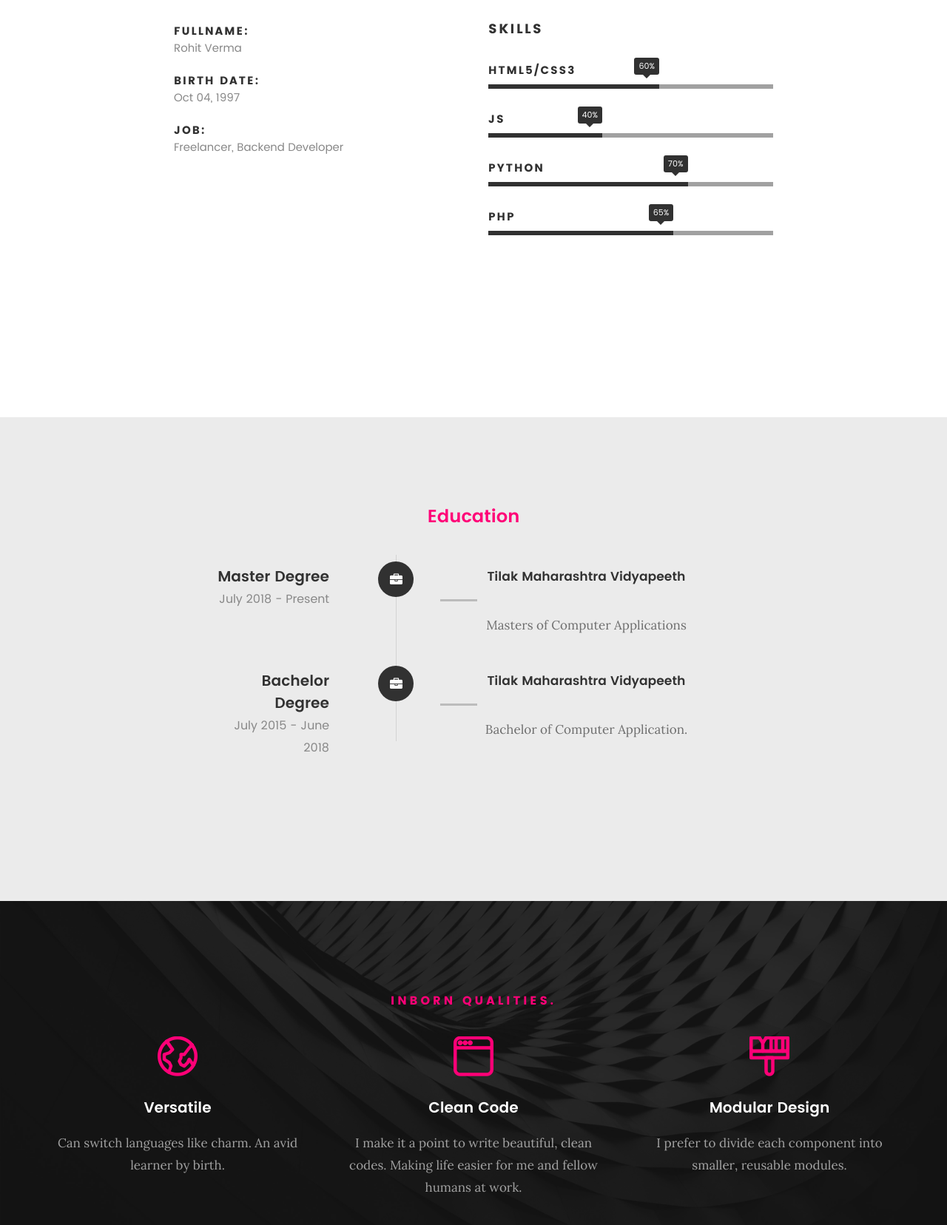
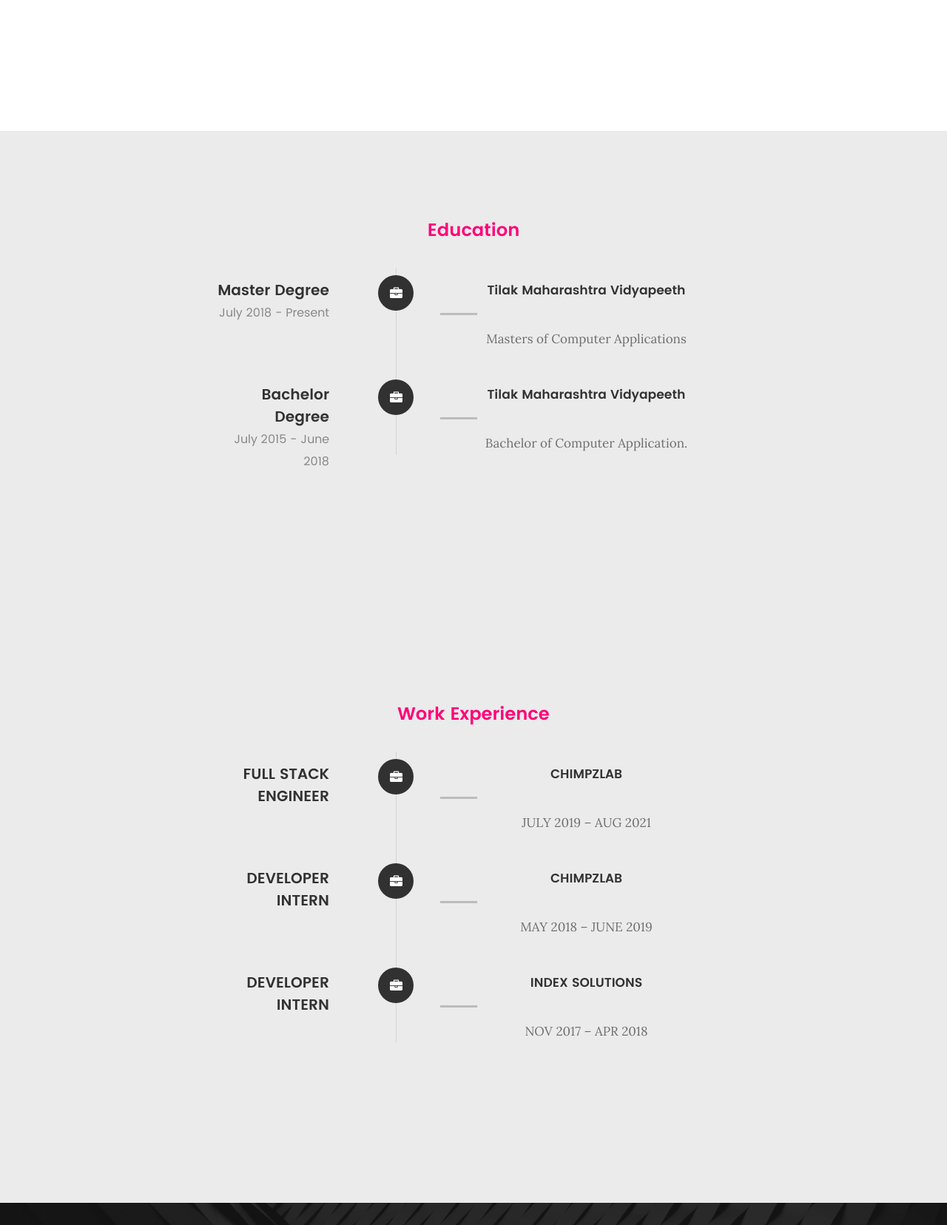
Before and after one commit to rohitvermatech/me, a plain HTML site: page index.html in a window 1280 px wide. Shown: the part 1253-2909 px from the top of the page at 74% size. Drawn offline with Linux system fonts and the light colour scheme; files whose address does not match are found by name.

Commit message:
Add files via upload

```diff
--- a/index.html
+++ b/index.html
@@ -24,19 +24,19 @@ Chatbots and AI-based Sales assistants, Social Media Automation, and Web Develop
 
 
 	<!-- FB OG:Graph -->
-	<meta property="og:url" content="http://rohitverma.webfactory.tech/" />
+	<meta property="og:url" content="https://rohitverma.tech" />
 	<meta property="og:type" content="website" />
 	<meta property="og:title" content="Rohit Verma" />
 	<meta property="og:description" content="Creating awesome projects: Web and Automation" />
 
 	<!-- Global site tag (gtag.js) - Google Analytics -->
-	<script async src="https://www.googletagmanager.com/gtag/js?id=UA-167995781-2"></script>
+	<script async src="https://www.googletagmanager.com/gtag/js?id=UA-129196939-1"></script>
 	<script>
 		window.dataLayer = window.dataLayer || [];
 		function gtag() { dataLayer.push(arguments); }
 		gtag('js', new Date());
 
-		gtag('config', 'UA-167995781-2');
+		gtag('config', 'UA-129196939-1');
 	</script>
 
 
@@ -45,7 +45,7 @@ Chatbots and AI-based Sales assistants, Social Media Automation, and Web Develop
         { "@context" : "http://schema.org",
           "@type" : "Person",
           "name" : "Rohit Verma",
-          "email": "rohitverma.tech@gmail.com",
+          "email": "rohitisnotrohit@gmail.com",
           "jobTitle" : "Programmer",
           "birthPlace" : "Mumbai",
           "description": "Full stack developer currently working on AI, Automation and Web development.",
@@ -53,7 +53,7 @@ Chatbots and AI-based Sales assistants, Social Media Automation, and Web Develop
           "sameAs" : [ "https://www.facebook.com/rohitverma.tech",
               "https://www.linkedin.com/in/rohitvermatech/",
               "https://twitter.com/rohitvermatech",
-              "https://www.instagram.com/__.rohitverma.__/",
+              "https://www.instagram.com/rohitverma.tech/",
               "https://www.quora.com/profile/Rohit-Verma-1053"]
         }
     </script>
@@ -90,7 +90,7 @@ Chatbots and AI-based Sales assistants, Social Media Automation, and Web Develop
 				<a class="menu-toggle" href="#"><span>Menu</span></a>
 
 				<div class="logo">
-					<a>ROHIT</a>
+					<a href="index.html">ROHIT</a>
 				</div>
 
 				<nav id="main-nav-wrap">
@@ -119,7 +119,7 @@ Chatbots and AI-based Sales assistants, Social Media Automation, and Web Develop
 				<div class="col-twelve">
 
 					<h5>Hello, World.</h5>
-					<h1 class="splash-head">I'M A <br> <span style="text-transform: uppercase;"
+					<h1 class="splash-head">I'M A <span style="text-transform: uppercase;"
 							id="changeText">programmer</span></h1>
 
 					<p class="intro-position">
@@ -138,7 +138,7 @@ Chatbots and AI-based Sales assistants, Social Media Automation, and Web Develop
 
 			<li><a href="https://twitter.com/rohitvermatech"><i class="fa fa-twitter"></i></a></li>
 
-			<li><a href="https://www.instagram.com/__.rohitverma.__/"><i class="fa fa-instagram"></i></a></li>
+			<li><a href="https://www.instagram.com/rohitverma.tech/"><i class="fa fa-instagram"></i></a></li>
 
 			<li><a href="https://www.linkedin.com/in/rohitvermatech/"><i class="fa fa-linkedin"></i></a></li>
 		</ul> <!-- /intro-social -->
@@ -171,60 +171,10 @@ Chatbots and AI-based Sales assistants, Social Media Automation, and Web Develop
 			</div>
 		</div> <!-- /section-intro -->
 
-		<div class="row about-content">
-
-			<div class="col-six tab-full">
-
-				<ul class="info-list">
-					<li>
-						<strong>Fullname:</strong>
-						<span>Rohit Verma</span>
-					</li>
-					<li>
-						<strong>Birth Date:</strong>
-						<span>Oct 04, 1997</span>
-					</li>
-					<li>
-						<strong>Job:</strong>
-						<span>Freelancer, Backend Developer</span>
-					</li>
-
-				</ul> <!-- /info-list -->
-
-			</div>
-
-			<div class="col-six tab-full">
-
-				<h3>Skills</h3>
-
-				<ul class="skill-bars">
-					<li>
-						<div class="progress percent60"><span>60%</span></div>
-						<strong>HTML5/CSS3</strong>
-					</li>
-					<li>
-						<div class="progress percent40"><span>40%</span></div>
-						<strong>JS</strong>
-					</li>
-					<li>
-						<div class="progress percent70"><span>70%</span></div>
-						<strong>PYTHON</strong>
-					</li>
-					<li>
-						<div class="progress percent65"><span>65%</span></div>
-						<strong>PHP</strong>
-					</li>
-
-				</ul> <!-- /skill-bars -->
-
-			</div>
-
-		</div>
-
 	</section> <!-- /process-->
 
 
-	<!-- resume Section
+	<!-- education Section
    ================================================== -->
 	<section id="resume" class="grey-section">
 
@@ -288,6 +238,82 @@ Chatbots and AI-based Sales assistants, Social Media Automation, and Web Develop
 
 	</section> <!-- /features -->
 
+	<!-- Job Section
+   ================================================== -->
+	<section id="resume" class="grey-section">
+
+		<div class="row section-intro">
+
+			<div class="row resume-timeline">
+
+				<div class="col-twelve resume-header">
+
+					<h2>Work Experience</h2>
+
+				</div> <!-- /resume-header -->
+
+				<div class="col-twelve">
+
+					<div class="timeline-wrap">
+
+						<div class="timeline-block">
+
+							<div class="timeline-ico">
+								<i class="fa fa-briefcase"></i>
+							</div>
+
+							<div class="timeline-header">
+								<h3>FULL STACK ENGINEER</h3>
+							</div>
+
+							<div class="timeline-content">
+								<h4>CHIMPZLAB</h4>
+								<p>JULY 2019 – AUG 2021</p>
+							</div>
+
+						</div> <!-- /timeline-block -->
+
+						<div class="timeline-block">
+
+							<div class="timeline-ico">
+								<i class="fa fa-briefcase"></i>
+							</div>
+
+							<div class="timeline-header">
+								<h3>DEVELOPER INTERN</h3>
+							</div>
+
+							<div class="timeline-content">
+								<h4>CHIMPZLAB</h4>
+								<p>MAY 2018 – JUNE 2019</p>
+							</div>
+
+						</div> <!-- /timeline-block -->
+
+						<div class="timeline-block">
+
+							<div class="timeline-ico">
+								<i class="fa fa-briefcase"></i>
+							</div>
+
+							<div class="timeline-header">
+								<h3>DEVELOPER INTERN</h3>
+							</div>
+
+							<div class="timeline-content">
+								<h4>INDEX SOLUTIONS</h4>
+								<p>NOV 2017 – APR 2018</p>
+							</div>
+
+						</div> <!-- /timeline-block -->
+
+					</div> <!-- /timeline-wrap -->
+
+				</div> <!-- /col-twelve -->
+
+			</div> <!-- /resume-timeline -->
+
+	</section> <!-- /features -->
 
 	<!-- services Section
    ================================================== -->
@@ -467,8 +493,7 @@ Chatbots and AI-based Sales assistants, Social Media Automation, and Web Develop
 
 				<h5>Call Me At</h5>
 
-				<p> (+91) 99 6935 2545 <br>
-					(+91) 79 7734 0412
+				<p>(+91) 79 7734 0412
 				</p>
 
 			</div>
@@ -491,7 +516,7 @@ Chatbots and AI-based Sales assistants, Social Media Automation, and Web Develop
 
 					<li><a href="https://twitter.com/rohitvermatech"><i class="fa fa-twitter"></i></a></li>
 
-					<li><a href="https://www.instagram.com/__.rohitverma.__/"><i class="fa fa-instagram"></i></a></li>
+					<li><a href="https://www.instagram.com/rohitverma.tech/"><i class="fa fa-instagram"></i></a></li>
 
 					<li><a href="https://www.linkedin.com/in/rohitvermatech/"><i class="fa fa-linkedin"></i></a></li>
 
@@ -501,7 +526,7 @@ Chatbots and AI-based Sales assistants, Social Media Automation, and Web Develop
 
 			<div class="col-six tab-full">
 				<div class="copyright">
-					<span>© Copyright RohitVerma 2018.</span>
+					<span>Design by <a>Rohit Verma</a></span>
 				</div>
 			</div>
 
```
Also changed, not shown: css/base.css (line endings or trailing spaces), css/fonts.css (line endings or trailing spaces), css/main.css (line endings or trailing spaces), css/vendor.css (line endings or trailing spaces), images/profile-pic.jpeg, js/main.js (line endings or trailing spaces), js/plugins.js, 2 other files.
